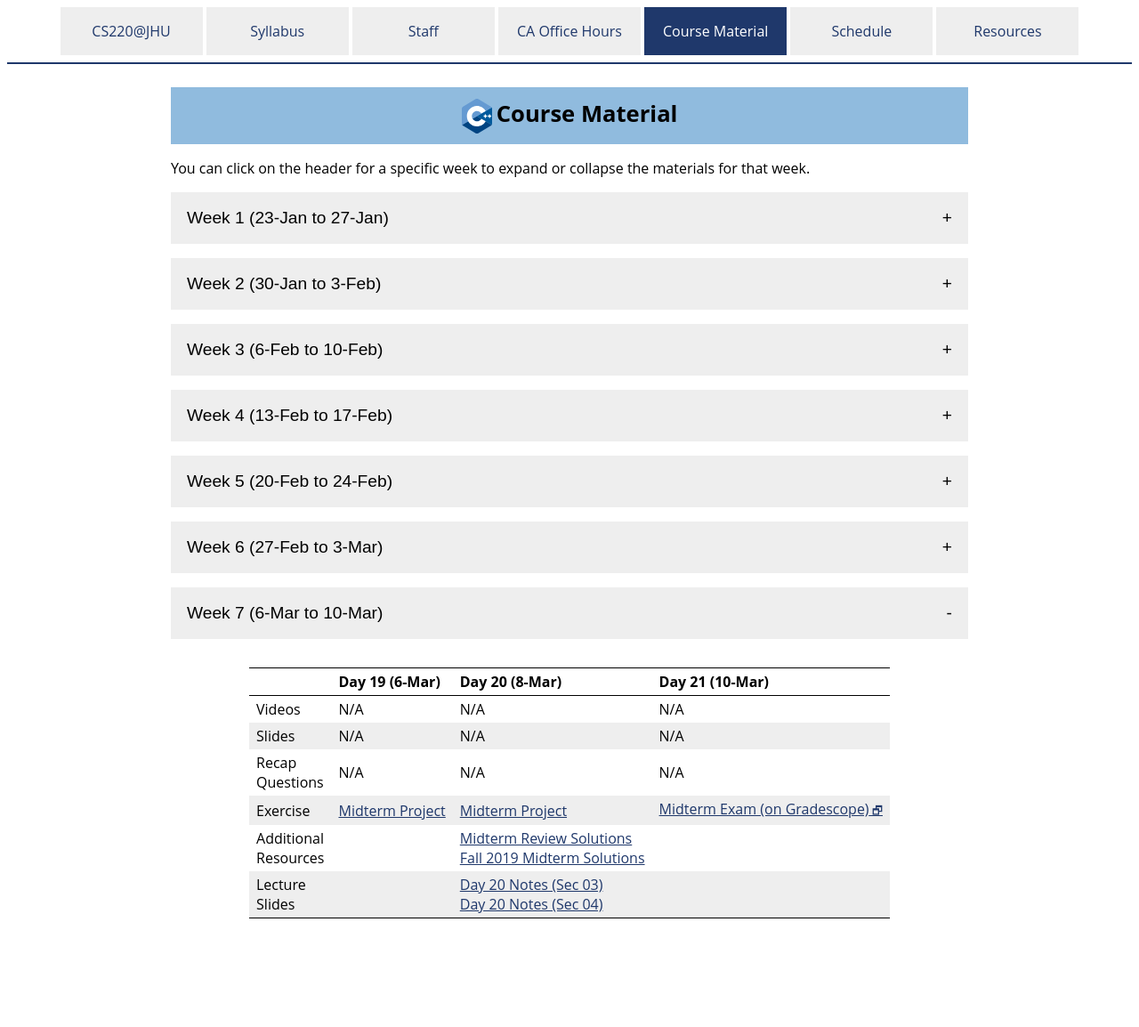
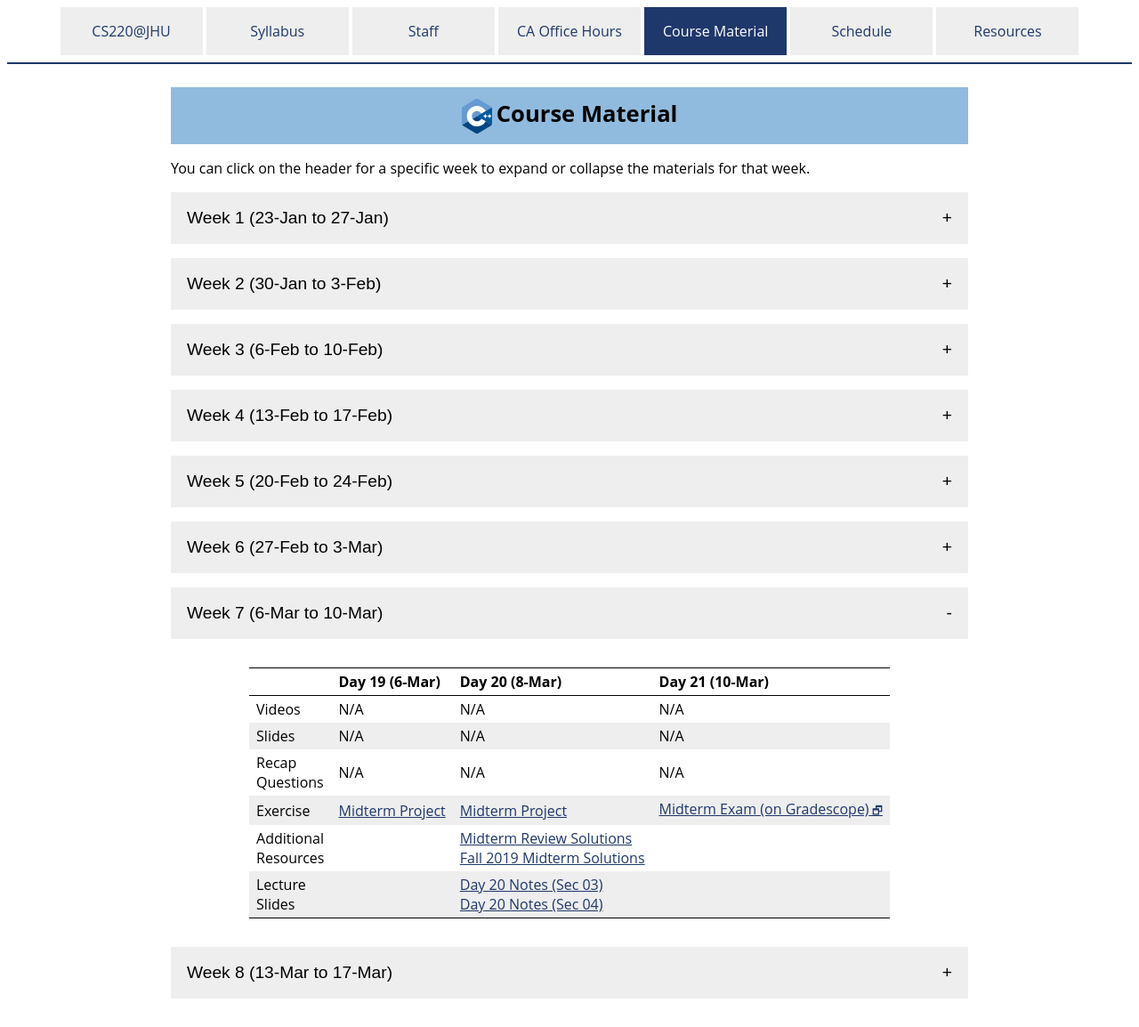
Before and after one commit to vivek-booshan/cs220-sp23, a Jekyll site: the page built from material.md, in a window 1280 px wide. Shown: the whole page at 89% size. Built offline with Jekyll 4.4.1, drawn with Linux system fonts in a browser that asks for light colours; before the commit the page ends 1064 px from its top, so only the background shows below that.

Commit message:
post week 8 material

```diff
--- a/material.md
+++ b/material.md
@@ -375,6 +375,57 @@ the materials for that week.
   </tbody>
 </table>
 </div>
+<button type="button" id="week_8_toggle" class="week_control_button">Week 8 (13-Mar to 17-Mar)</button>
+<div id="week_8" class="collapsible">
+<table>
+  <thead>
+    <tr>
+      <th></th>
+      <th>Day 22 (13-Mar)</th>
+      <th>Day 23 (15-Mar)</th>
+      <th>Day 24 (17-Mar)</th>
+    </tr>
+  </thead>
+  <tbody>
+    <tr>
+      <td>Videos</td>
+      <td><a class='external' target='_blank' href='https://jh.hosted.panopto.com/Panopto/Pages/Viewer.aspx?id=2760c264-312d-49f2-9e43-ae2300279acb'>Introduction to C++</a><br><a class='external' target='_blank' href='https://jh.hosted.panopto.com/Panopto/Pages/Viewer.aspx?id=954ea030-61b3-482d-96e8-ae2300279a4f'>C++ Strings</a></td>
+      <td><a class='external' target='_blank' href='https://jh.hosted.panopto.com/Panopto/Pages/Viewer.aspx?id=04905da6-f193-4a6e-9f3e-ae2300279736'>Introduction to STL and templates</a></td>
+      <td><a class='external' target='_blank' href='https://jh.hosted.panopto.com/Panopto/Pages/Viewer.aspx?id=c12342a6-6af3-4859-9da6-ae2300279661'>STL Containers - map, pair, and tuple</a><br><a class='external' target='_blank' href='https://jh.hosted.panopto.com/Panopto/Pages/Viewer.aspx?id=c08d312c-963d-485b-84bf-ae23002796be'>STL Algorithms</a></td>
+    </tr>
+    <tr>
+      <td>Slides</td>
+      <td><a href='slides/day22_intro_cpp.pdf'>Introduction to C++</a><br><a href='slides/day22_cpp_strings.pdf'>C++ Strings</a></td>
+      <td><a href='slides/day23_stl_templates.pdf'>Introduction to STL and templates</a></td>
+      <td><a href='slides/day24_more_stl_containers.pdf'>STL Containers - map, pair, and tuple</a><br><a href='slides/day24_stl_algorithms.pdf'>STL Algorithms</a></td>
+    </tr>
+    <tr>
+      <td>Recap<br>Questions</td>
+      <td><a href='questions/day22.html'>Day 22</a></td>
+      <td><a href='questions/day23.html'>Day 23</a></td>
+      <td><a href='questions/day24.html'>Day 24</a></td>
+    </tr>
+    <tr>
+      <td>Exercise</td>
+      <td>N/A</td>
+      <td><a href='exercise/ex23.html'>Exercise 23</a></td>
+      <td><a href='exercise/ex24.html'>Exercise 24</a></td>
+    </tr>
+    <tr>
+      <td>Additional<br>Resources</td>
+      <td></td>
+      <td></td>
+      <td></td>
+    </tr>
+    <tr>
+      <td>Lecture<br>Slides</td>
+      <td></td>
+      <td></td>
+      <td></td>
+    </tr>
+  </tbody>
+</table>
+</div>
 <script type="text/javascript">
   // Create and register a click handler for button clicks to expand/contract
   // specified content div
```
Also changed, not shown: material-future.csv (+0 -16 lines), material.csv (+16 -0 lines).
